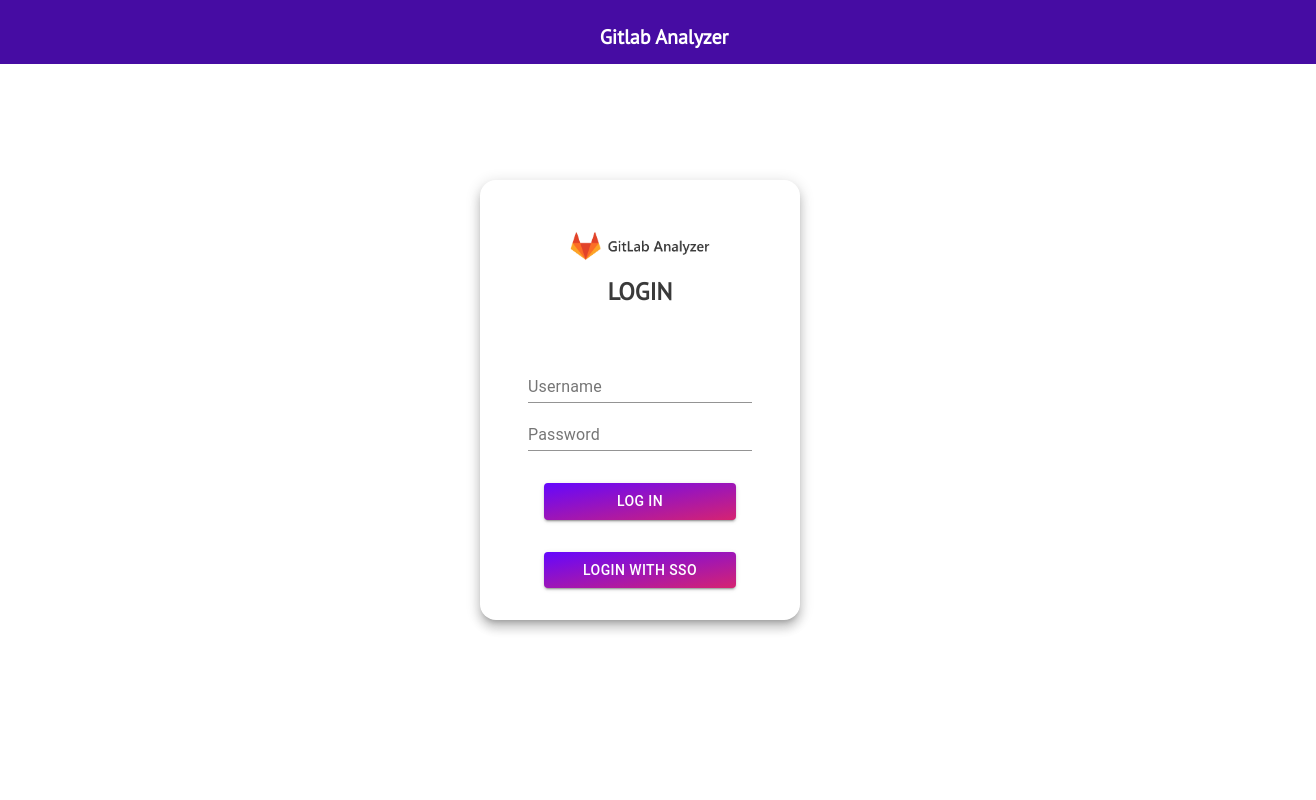
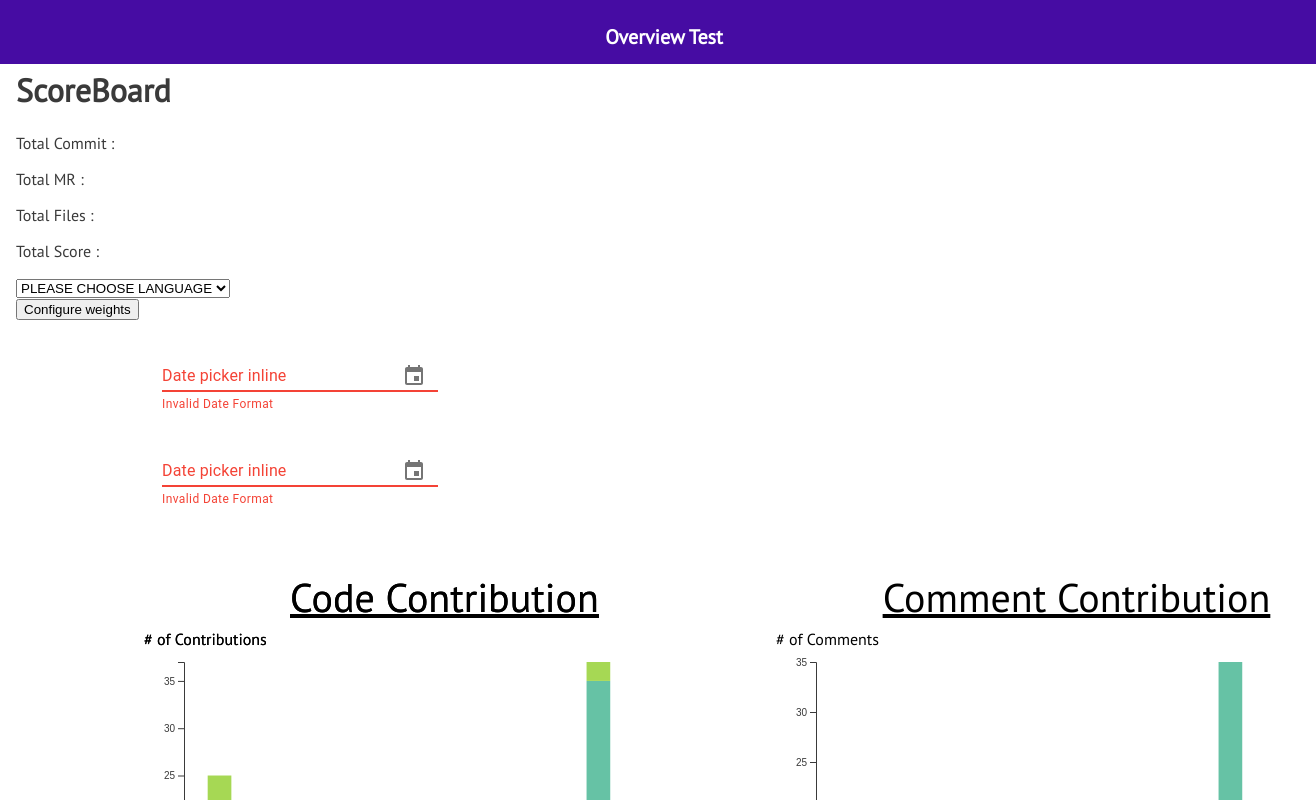
Before and after one commit to MooyGhul/GitlabAnalyzer, a React (Create React App) app in the folder frontend/: page /overview in a window 1280 px wide. Before the commit this address led to /login. Shown: the top 800 px of the page, 1316 px wide, since content can reach past the window. Built offline with nearby package versions, Linux system fonts and the light colour scheme; no server answers.

Commit message:
created component for datepicker, but not yet finish, having some invalid date failures

```diff
--- /dev/null
+++ b/frontend/src/components/Calendar.js
@@ -0,0 +1,59 @@
+import React from 'react';
+import DateFnsUtils from '@date-io/date-fns';
+import {
+  MuiPickersUtilsProvider,
+  KeyboardDatePicker
+} from '@material-ui/pickers';
+import "react-datepicker/dist/react-datepicker.css";
+import Grid from '@material-ui/core/Grid';
+
+const Calendar = (startDate, endDate, onStartDateChange, onEndDateChange) => {
+  const startDateChange = (event)=>{
+    onStartDateChange.onChange(event.target.value);
+  };
+  const endDateChange = (event)=>{
+    onEndDateChange.onChange(event.target.value);
+  };
+
+
+  return (
+    <div>
+      <MuiPickersUtilsProvider utils={DateFnsUtils}>
+            <Grid container justify="space-around">
+              <KeyboardDatePicker
+                disableToolbar
+                variant="inline"
+                format="MM/dd/yyyy"
+                margin="normal"
+                id="date-picker-inline"
+                label="Date picker inline"
+                value={startDate}
+                onChange={startDateChange}
+                KeyboardButtonProps={{
+                  'aria-label': 'change date',
+                }}
+              />
+            </Grid>
+          </MuiPickersUtilsProvider>
+          <MuiPickersUtilsProvider utils={DateFnsUtils}>
+            <Grid container justify="space-around">
+              <KeyboardDatePicker
+                disableToolbar
+                variant="inline"
+                format="MM/dd/yyyy"
+                margin="normal"
+                id="date-picker-inline"
+                label="Date picker inline"
+                value={endDate}
+                onChange={endDateChange}
+                KeyboardButtonProps={{
+                  'aria-label': 'change date',
+                }}
+              />
+            </Grid>
+          </MuiPickersUtilsProvider>
+  ​  </div>
+  );
+}
+
+export default Calendar;
--- a/frontend/src/components/Charts.js
+++ b/frontend/src/components/Charts.js
@@ -9,6 +9,7 @@
   KeyboardDatePicker
 } from '@material-ui/pickers';
 import "react-datepicker/dist/react-datepicker.css";
+import Calendar from "./Calendar";
 
 let contributions = [
   {
@@ -112,6 +113,9 @@
     const [startDate, setStartDate] = useState(new Date('January 1, 2020 00:00:00'));
     const [endDate, setEndDate] = useState(new Date('Dec 31, 2025 00:00:00'));
 
+    const handleStartDate = (newDate) => {setStartDate(newDate)};
+    const handleEndDate = (newDate) => {setEndDate(newDate)};
+
     let contributionsDataProp = contributionsData;
     let commentsDataProp = commentsData;
     if(endDate && startDate){
@@ -123,44 +127,11 @@
       <div>
       <Grid container xs={12} spacing={6}  direction="column">
         <Grid item xs={6} >
-          <MuiPickersUtilsProvider utils={DateFnsUtils}>
-            <Grid container justify="space-around">
-              <KeyboardDatePicker
-                disableToolbar
-                variant="inline"
-                format="MM/dd/yyyy"
-                margin="normal"
-                id="date-picker-inline"
-                label="Date picker inline"
-                value={startDate}
-                onChange={date => setStartDate(date)}
-                KeyboardButtonProps={{
-                  'aria-label': 'change date',
-                }}
-              />
-            </Grid>
-          </MuiPickersUtilsProvider>
-          <MuiPickersUtilsProvider utils={DateFnsUtils}>
-            <Grid container justify="space-around">
-              <KeyboardDatePicker
-                disableToolbar
-                variant="inline"
-                format="MM/dd/yyyy"
-                margin="normal"
-                id="date-picker-inline"
-                label="Date picker inline"
-                value={endDate}
-                onChange={date => setEndDate(date)}
-                KeyboardButtonProps={{
-                  'aria-label': 'change date',
-                }}
-              />
-            </Grid>
-          </MuiPickersUtilsProvider>
+          <Calendar onStartDateChange={handleStartDate} onEndDateChange={handleEndDate}/>
         </Grid>
         <Grid container spacing={5} xs={12}>
           <Grid item xs={6} >
-            <StackedBarChart contributionsDataProp={contributionsDataProp} keys={keys} colors={colors} />
+            <StackedBarChart startDate={startDate} endDate={endDate} contributionsDataProp={contributionsDataProp} keys={keys} colors={colors} />
           </Grid>
           <Grid item xs={6} >
             <BarChart className="charts" commentsDataProp={commentsDataProp}/>
--- a/frontend/src/index.js
+++ b/frontend/src/index.js
@@ -1,11 +1,12 @@
 import React from 'react';
 import ReactDOM from 'react-dom';
 import App from './App';
+import OverviewPage from './OverviewPage';
 import reportWebVitals from './reportWebVitals';
 
 ReactDOM.render(
   <React.StrictMode>
-    <App />
+    <OverviewPage />
   </React.StrictMode>,
   document.getElementById('root')
 );
```
Also changed, not shown: 1 other file (tests, documents, lock files or other folders).
